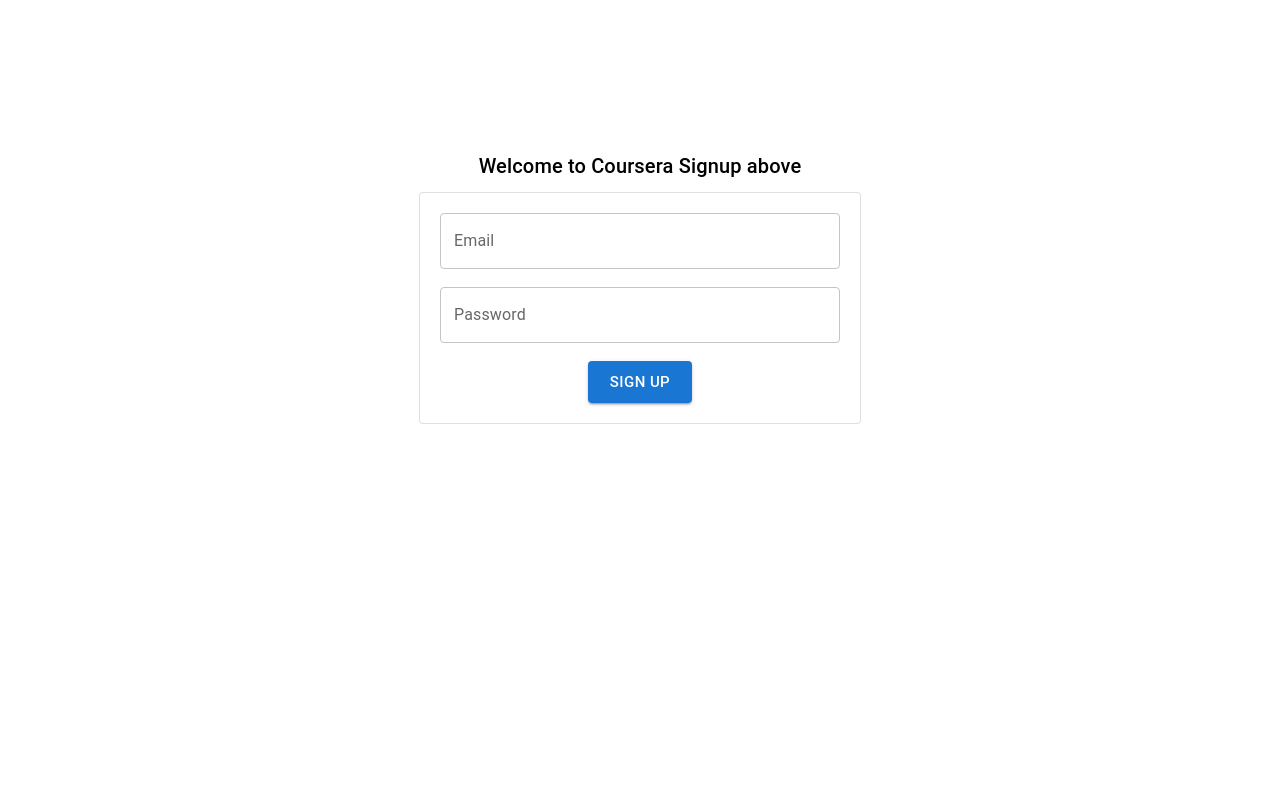
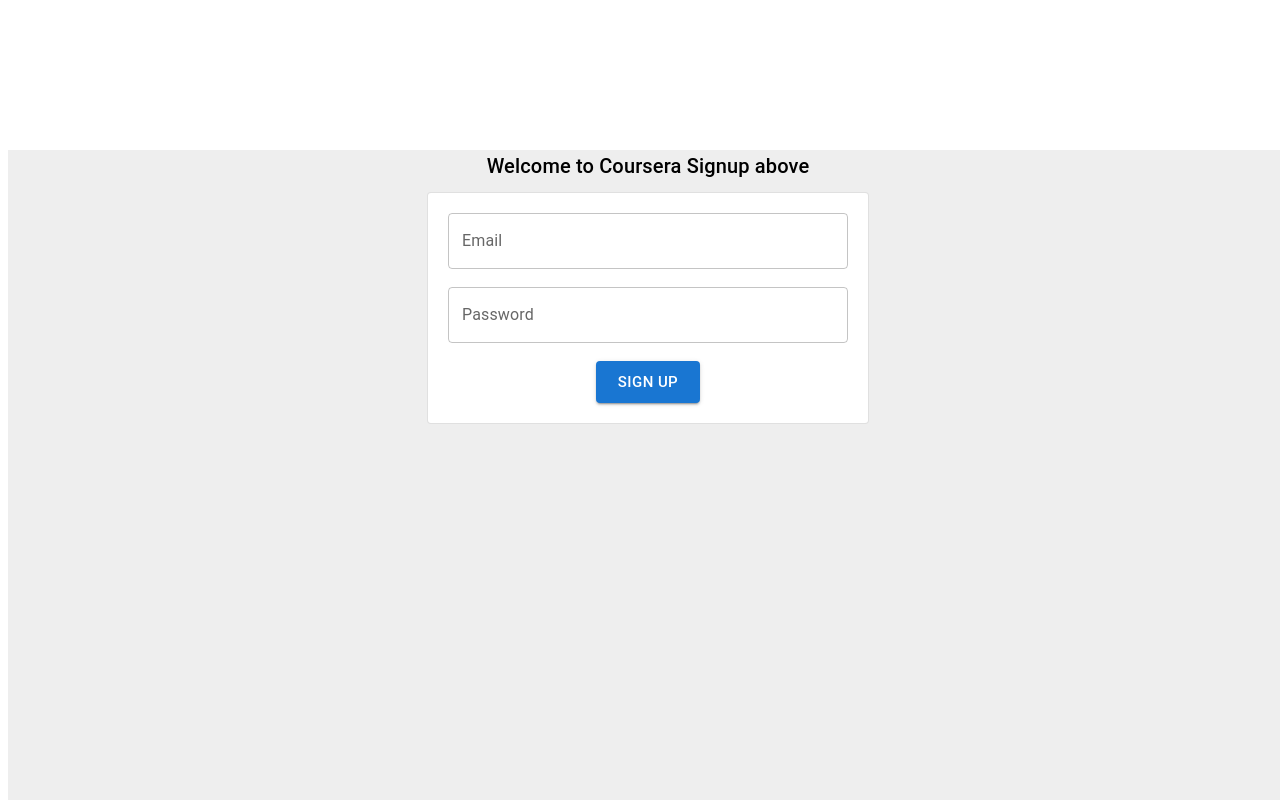
Before and after one commit to Tridib11/Cohort-Restart, a React (Vite) app in the folder week-5/vite-course-selling-app/: page / in a window 1280 px wide. Shown: the top 800 px of the page. Built offline with nearby package versions, Linux system fonts and the light colour scheme.

Commit message:
Refactor App component to wrap Signup component in a div with background color in App.jsx

```diff
--- a/week-5/vite-course-selling-app/src/App.jsx
+++ b/week-5/vite-course-selling-app/src/App.jsx
@@ -2,9 +2,9 @@
 import Signup from "./Signup";
 function App() {
   return (
-    <>
+    <div style={{width:"100vw", height:"100vh", backgroundColor:"#eeeeee"}}>
       <Signup></Signup>
-    </>
+    </div>
   );
 }
 
```
